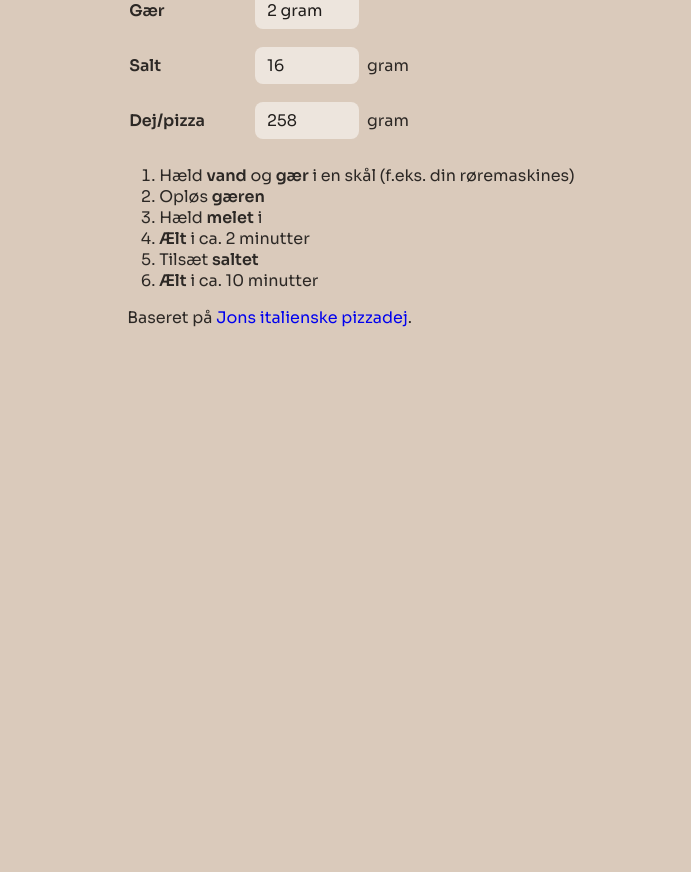
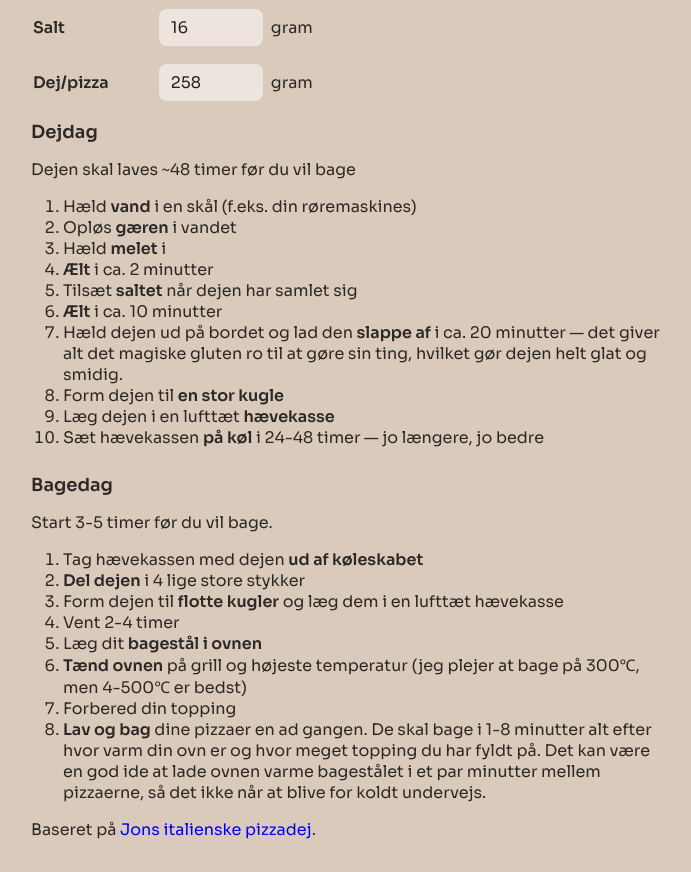
Before and after one commit to Znegl/pizza-dough, a Vue app: page / in a window 1280 px wide. Shown: the part 402-1274 px from the top of the page, without its empty margins (289-980 px from the left). Before the commit the page ends 800 px from the top, so only its background shows below. Built offline with nearby package versions, Linux system fonts and the light colour scheme; a web font is replaced by a local one.

Commit message:
Updated recipe

```diff
--- a/src/App.vue
+++ b/src/App.vue
@@ -101,13 +101,31 @@ const doughPerPizza = computed(() => Math.floor(totalWeight.value / pizzas.value
       </tr>
       </tbody>
     </table>
+    <h2>Dejdag</h2>
+    <p>Dejen skal laves ~48 timer før du vil bage</p>
     <ol>
-      <li>Hæld <strong>vand</strong> og <strong>gær</strong> i en skål (f.eks. din røremaskines)</li>
-      <li>Opløs <strong>gæren</strong></li>
+      <li>Hæld <strong>vand</strong> i en skål (f.eks. din røremaskines)</li>
+      <li>Opløs <strong>gæren</strong> i vandet</li>
       <li>Hæld <strong>melet</strong> i</li>
       <li><strong>Ælt</strong> i ca. 2 minutter</li>
-      <li>Tilsæt <strong>saltet</strong></li>
+      <li>Tilsæt <strong>saltet</strong> når dejen har samlet sig</li>
       <li><strong>Ælt</strong> i ca. 10 minutter</li>
+      <li>Hæld dejen ud på bordet og lad den <strong>slappe af</strong> i ca. 20 minutter — det giver alt det magiske gluten ro til at gøre sin ting, hvilket gør dejen helt glat og smidig.</li>
+      <li>Form dejen til <strong>en stor kugle</strong></li>
+      <li>Læg dejen i en lufttæt <strong>hævekasse</strong></li>
+      <li>Sæt hævekassen <strong>på køl</strong> i 24-48 timer — jo længere, jo bedre</li>
+    </ol>
+    <h2>Bagedag</h2>
+    <p>Start 3-5 timer før du vil bage.</p>
+    <ol>
+      <li>Tag hævekassen med dejen <strong>ud af køleskabet</strong></li>
+      <li><strong>Del dejen</strong> i {{ pizzas }} lige store stykker</li>
+      <li>Form dejen til <strong>flotte kugler</strong> og læg dem i en lufttæt hævekasse</li>
+      <li>Vent 2-4 timer</li>
+      <li>Læg dit <strong>bagestål i ovnen</strong></li>
+      <li><strong>Tænd ovnen</strong> på grill og højeste temperatur (jeg plejer at bage på 300℃, men 4-500℃ er bedst)</li>
+      <li>Forbered din topping</li>
+      <li><strong>Lav og bag</strong> dine pizzaer en ad gangen. De skal bage i 1-8 minutter alt efter hvor varm din ovn er og hvor meget topping du har fyldt på. Det kan være en god ide at lade ovnen varme bagestålet i et par minutter mellem pizzaerne, så det ikke når at blive for koldt undervejs.</li>
     </ol>
     <p>Baseret på <a href="https://jonsmadklub.dk/italiensk-pizzadej/">Jons italienske pizzadej</a>.</p>
   </main>
@@ -116,6 +134,7 @@ const doughPerPizza = computed(() => Math.floor(totalWeight.value / pizzas.value
 <style scoped>
 main {
   padding: 1rem;
+  max-width: 40rem;
 }
 
 .input-wrapper {
--- a/src/assets/main.css
+++ b/src/assets/main.css
@@ -42,6 +42,12 @@ h1 {
   @media (max-width: 25rem) {
     font-size: 2.5rem;
   }
+}
+
+h2 {
+  font-weight: bold;
+  font-size: 1.125rem;
+  padding-top: .625rem;
 }
 
 input[type=number], output {
```
